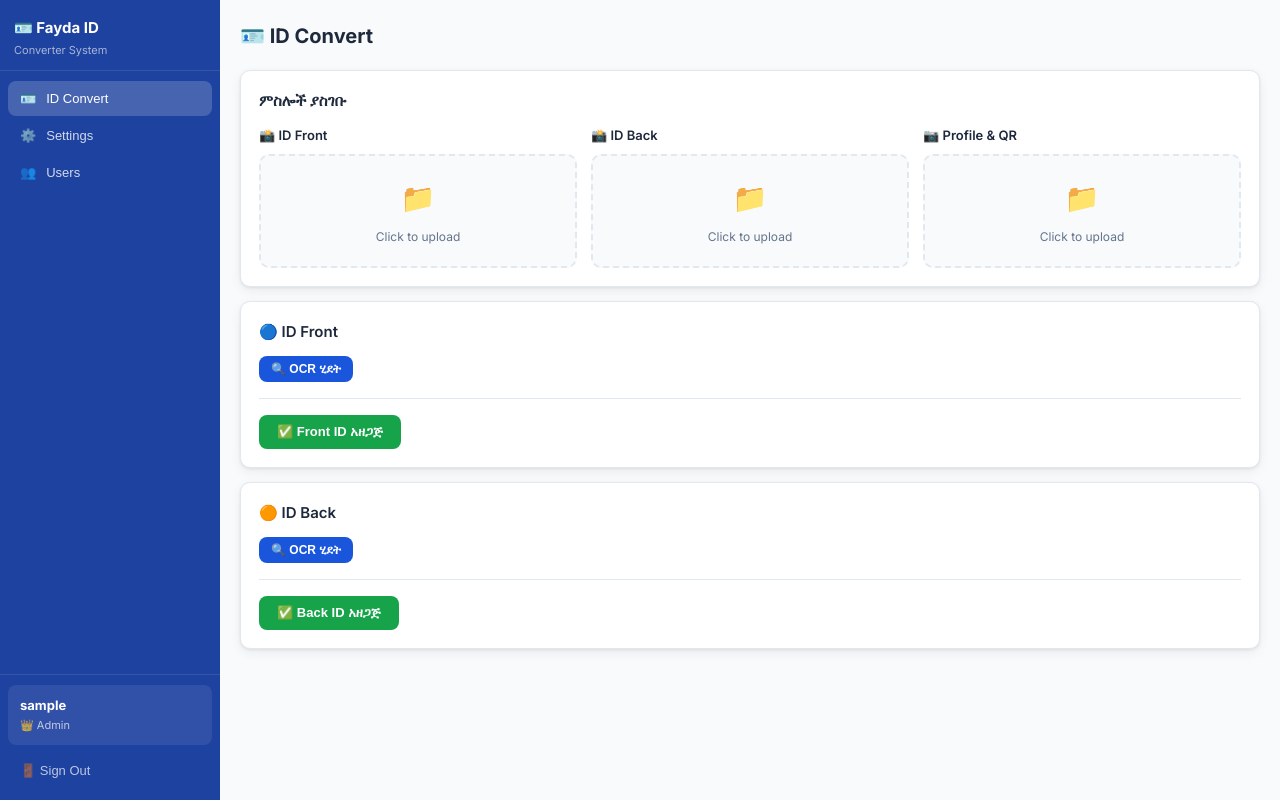
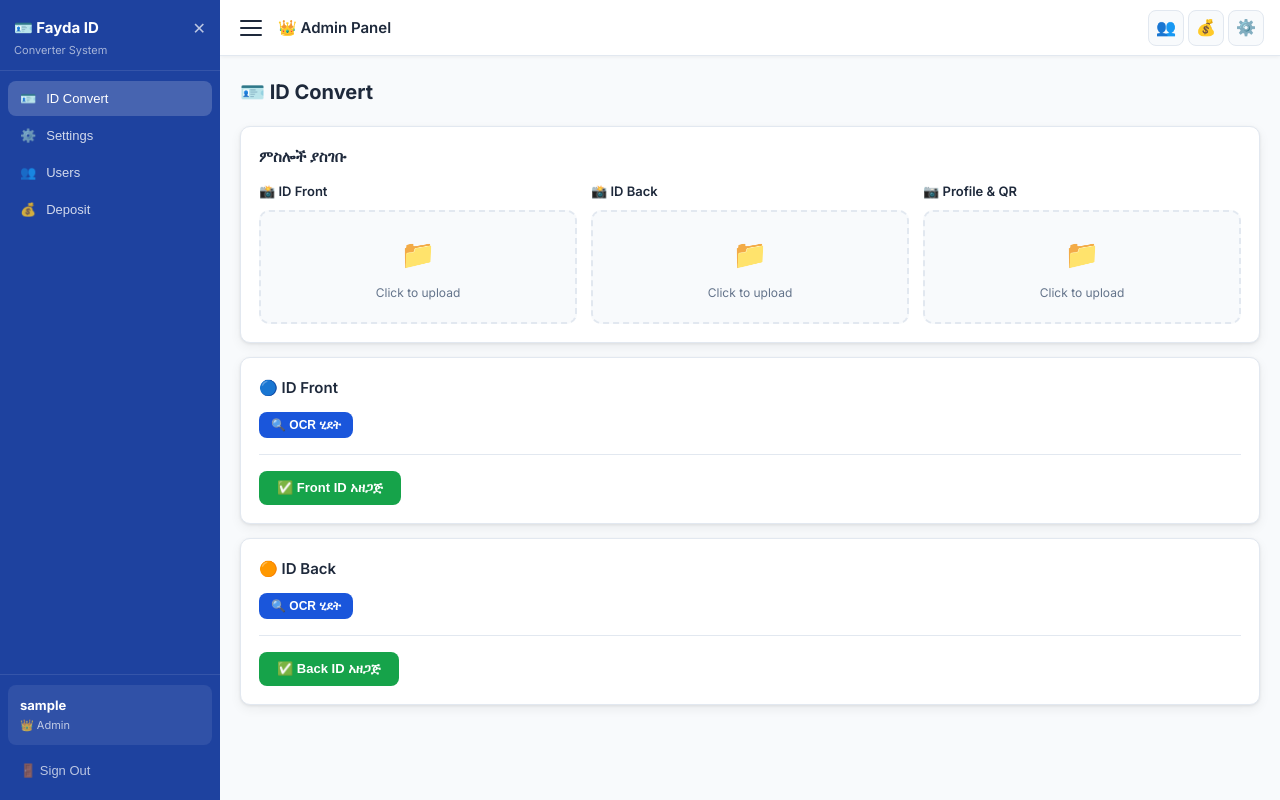
Before and after one commit to danielhabtamu1994-dev/idconvertor, a React (Create React App) app in the folder frontend/: page /convert in a window 1280 px wide. Built offline with nearby package versions, Linux system fonts and the light colour scheme; sample sign-in values are in the browser's storage.

Commit message:
Update Layout.js

```diff
--- a/frontend/src/components/Layout.js
+++ b/frontend/src/components/Layout.js
@@ -1,3 +1,4 @@
+import { useState } from 'react';
 import { useNavigate, useLocation } from 'react-router-dom';
 import { useAuth } from '../services/AuthContext';
 import toast from 'react-hot-toast';
@@ -9,14 +10,17 @@ const NAV_ADMIN = [
   { path:'/convert',  icon:'🪪', label:'ID Convert' },
   { path:'/settings', icon:'⚙️', label:'Settings' },
   { path:'/users',    icon:'👥', label:'Users' },
+  { path:'/deposit',  icon:'💰', label:'Deposit' },
 ];
 
 export default function Layout({ children }) {
   const { user, logout } = useAuth();
   const nav = useNavigate();
   const loc = useLocation();
+  const [open, setOpen] = useState(false);
 
   const navItems = user?.role === 'admin' ? NAV_ADMIN : NAV_USER;
+  const isAdmin  = user?.role === 'admin';
 
   const doLogout = () => {
     logout();
@@ -26,9 +30,17 @@ export default function Layout({ children }) {
 
   return (
     <div className="app-layout">
-      <aside className="sidebar">
+
+      {/* Mobile overlay */}
+      {open && <div className="sidebar-overlay" onClick={() => setOpen(false)} />}
+
+      {/* Sidebar */}
+      <aside className={`sidebar ${open ? 'sidebar-open' : ''}`}>
         <div className="sidebar-logo">
-          <h2>🪪 Fayda ID</h2>
+          <div style={{ display:'flex', justifyContent:'space-between', alignItems:'center' }}>
+            <h2>🪪 Fayda ID</h2>
+            <button className="close-sidebar" onClick={() => setOpen(false)}>✕</button>
+          </div>
           <p>Converter System</p>
         </div>
 
@@ -36,7 +48,7 @@ export default function Layout({ children }) {
           {navItems.map(item => (
             <button key={item.path}
               className={`nav-item ${loc.pathname === item.path ? 'active':''}`}
-              onClick={() => nav(item.path)}>
+              onClick={() => { nav(item.path); setOpen(false); }}>
               <span>{item.icon}</span>
               {item.label}
             </button>
@@ -46,7 +58,7 @@ export default function Layout({ children }) {
         <div className="sidebar-footer">
           <div className="user-badge">
             <strong>{user?.username}</strong>
-            <p>{user?.role === 'admin' ? '👑 Admin' : '👤 User'}</p>
+            <p>{isAdmin ? '👑 Admin' : '👤 User'}</p>
           </div>
           <button className="nav-item" style={{ marginTop:8, color:'rgba(255,255,255,.7)' }} onClick={doLogout}>
             🚪 Sign Out
@@ -54,9 +66,44 @@ export default function Layout({ children }) {
         </div>
       </aside>
 
-      <main className="main-content">
-        {children}
-      </main>
+      {/* Main wrapper */}
+      <div className="main-wrapper">
+
+        {/* Top Bar */}
+        <header className="topbar">
+          <button className="hamburger" onClick={() => setOpen(o => !o)}>
+            <span/><span/><span/>
+          </button>
+
+          <span className="topbar-title">
+            {isAdmin ? '👑 Admin Panel' : '🪪 ID Converter'}
+          </span>
+
+          <div className="topbar-right">
+            {!isAdmin && (
+              <>
+                <div className="balance-badge">
+                  💳 <strong>{user?.balance ?? 0}</strong> ETB
+                </div>
+                <button className="btn btn-primary btn-sm" onClick={() => nav('/deposit')}>
+                  ➕ Deposit
+                </button>
+              </>
+            )}
+            {isAdmin && (
+              <div style={{ display:'flex', gap:4 }}>
+                <button className="icon-btn" onClick={() => nav('/users')}>👥</button>
+                <button className="icon-btn" onClick={() => nav('/deposit')}>💰</button>
+                <button className="icon-btn" onClick={() => nav('/settings')}>⚙️</button>
+              </div>
+            )}
+          </div>
+        </header>
+
+        <main className="main-content">
+          {children}
+        </main>
+      </div>
     </div>
   );
 }
```
